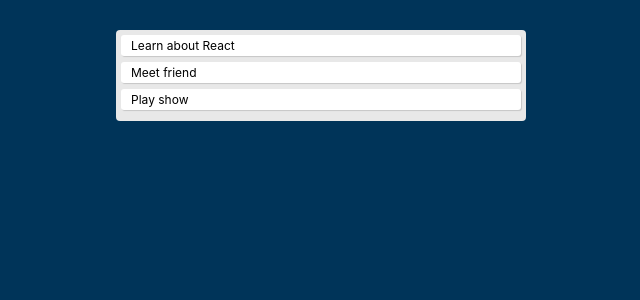
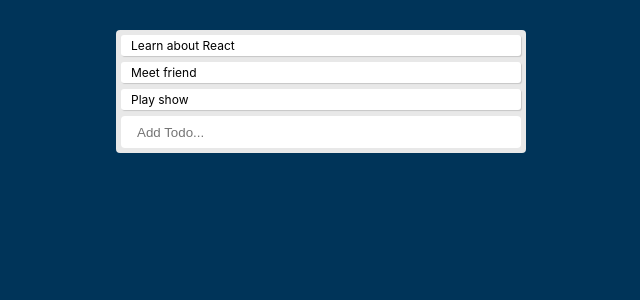
Before and after one commit to thomasluis/reactTodo, a React (Create React App) app: page / in a window 1280 px wide. Shown: the top 300 px of the page, without its empty margins (319-959 px from the left). Built offline with nearby package versions, Linux system fonts and the light colour scheme.

Commit message:
Creates TodoForm component. Todos can now be created

```diff
--- a/src/App.js
+++ b/src/App.js
@@ -2,7 +2,7 @@ import React, { useState } from "react";
 import "./App.css";
 
 import Todo from "./components/Todo";
-
+import TodoForm from "./components/TodoForm";
 const App = () => {
   const [todos, setTodos] = useState([
     {
@@ -19,12 +19,18 @@ const App = () => {
     }
   ]);
 
+  const addTodo = text => {
+    const newTodos = [...todos, { text }];
+    setTodos(newTodos);
+  };
+
   return (
     <div className="app">
       <div className="todo-list">
         {todos.map((todo, index) => (
           <Todo key={index} index={index} todo={todo} />
         ))}
+        <TodoForm addTodo={addTodo} />
       </div>
     </div>
   );
--- /dev/null
+++ b/src/components/TodoForm.js
@@ -0,0 +1,26 @@
+import React, { useState } from "react";
+
+const TodoForm = ({ addTodo }) => {
+  const [value, setValue] = useState("");
+
+  const handleSubmit = e => {
+    e.preventDefault();
+    if (!value) return;
+    addTodo(value);
+    setValue("");
+  };
+
+  return (
+    <form onSubmit={handleSubmit}>
+      <input
+        type="text"
+        className="input"
+        value={value}
+        placeholder="Add Todo..."
+        onChange={e => setValue(e.target.value)}
+      />
+    </form>
+  );
+};
+
+export default TodoForm;
```
